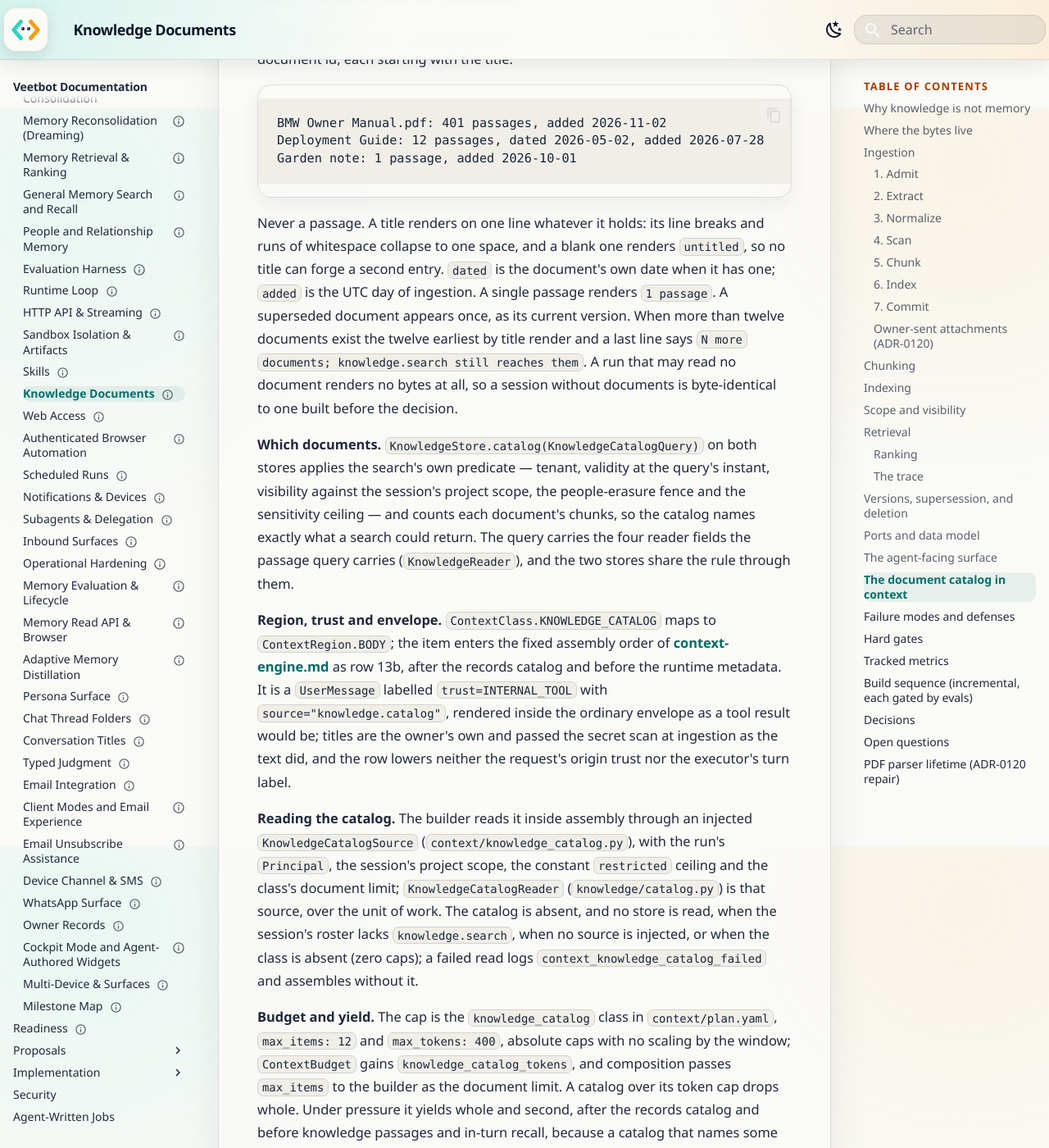
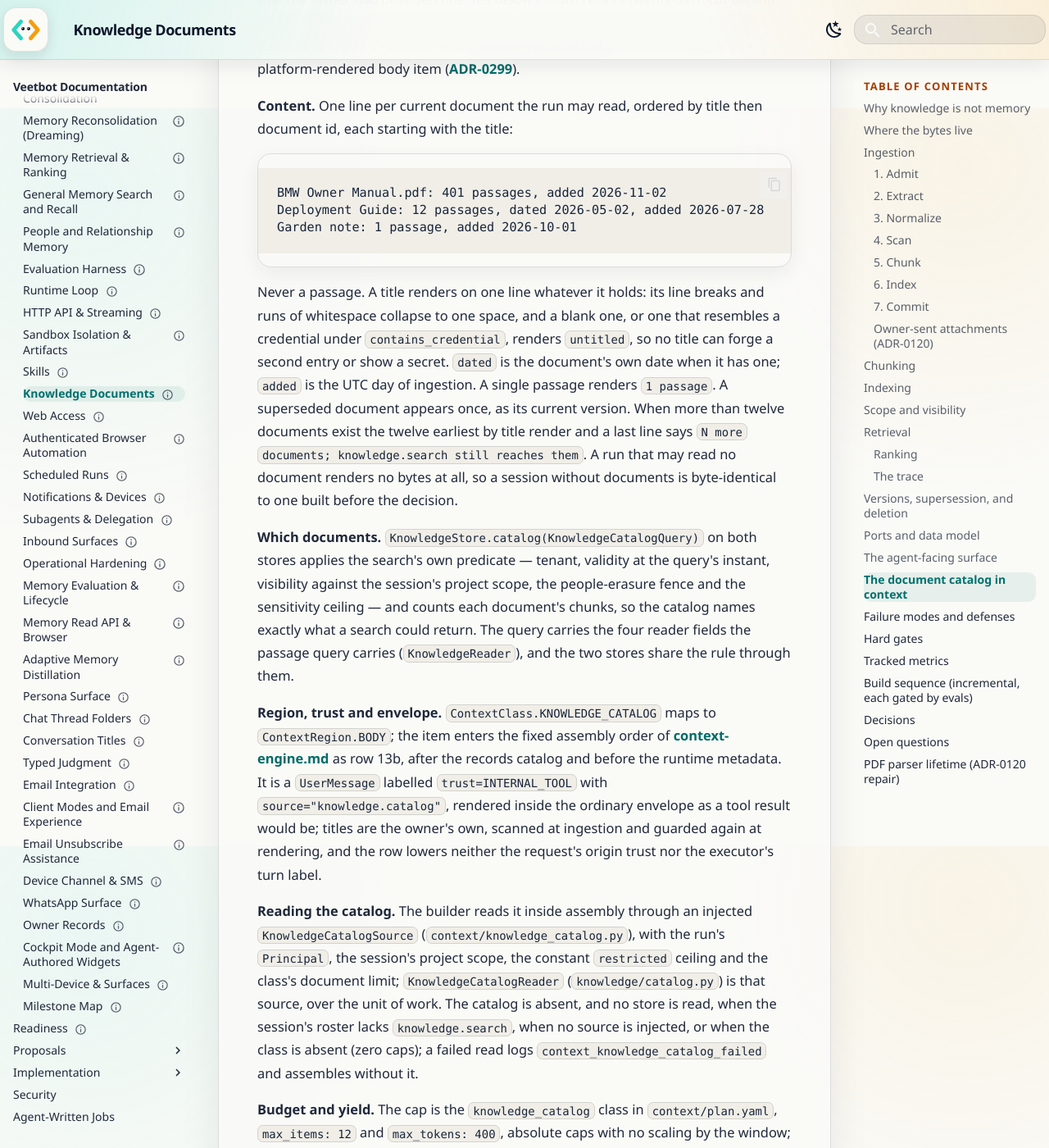
Before and after one commit to avitus/veetbot, an MkDocs documentation site: the page built from docs/plan/knowledge-documents.md, in a window 1280 px wide and 1400 px high, scrolled down 16968 px. Shown: the whole window at 82% size. Built offline with MkDocs 1.6.1 and Material for MkDocs 9.7.7, drawn with Linux system fonts in a browser that asks for light colours; some of the changed text lies outside the part shown.

Commit message:
Guard a stored title against showing a credential, with the shared rule
Review of PR 238 noted that the ingestion scan reaches only titles stored
after it. The catalog now applies the platform's shared credential rule,
contains_credential, when it renders, so a stored title that resembles a
credential renders "untitled"; ingestion scans the title with the same
shared rule, a superset of the text scan's labeled pattern.

Red first: the renderer test failed showing the token title verbatim.

Reading-Lane: A
Co-Authored-By: Claude Fable 5.1 <noreply@anthropic.com>
Glen-Conversation: 97d11080-0b53-454b-baf9-49581152c912

````diff
--- a/docs/plan/knowledge-documents.md
+++ b/docs/plan/knowledge-documents.md
@@ -170,9 +170,11 @@ Two scans, and they behave differently on purpose.
 
 The **secret scan blocks.** A credential inside a retrievable corpus is a durable leak
 that no trust envelope mitigates, because the leak is the string itself. Ingestion
-fails, names the chunk, and stores nothing. The title passes the same scan
-(ADR-0299): every search result and the catalog render it, so it is as
-model-visible as the text.
+fails, names the chunk, and stores nothing. The title passes the platform's
+shared credential rule, `contains_credential`, a superset of the text scan's
+labeled rule (ADR-0299): every search result and the catalog render it, so it
+is as model-visible as the text. The catalog applies the same rule again when
+it renders, so a title stored before the rule renders `untitled`.
 
 The **injection scan does not block.** It records `contains_instruction_like_text` on
 the chunk and surfaces it in the trace and in the rendered envelope. Two reasons. First,
@@ -643,8 +645,9 @@ Garden note: 1 passage, added 2026-10-01
 ```
 
 Never a passage. A title renders on one line whatever it holds: its line
-breaks and runs of whitespace collapse to one space, and a blank one renders
-`untitled`, so no title can forge a second entry. `dated` is the document's own
+breaks and runs of whitespace collapse to one space, and a blank one, or one
+that resembles a credential under `contains_credential`, renders `untitled`,
+so no title can forge a second entry or show a secret. `dated` is the document's own
 date when it has one; `added` is the UTC day of ingestion. A single passage
 renders `1 passage`. A superseded
 document appears once, as its current version. When more than twelve documents
@@ -666,8 +669,8 @@ stores share the rule through them.
 [context-engine.md](context-engine.md) as row 13b, after the records catalog
 and before the runtime metadata. It is a `UserMessage` labelled
 `trust=INTERNAL_TOOL` with `source="knowledge.catalog"`, rendered inside the
-ordinary envelope as a tool result would be; titles are the owner's own and
-passed the secret scan at ingestion as the text did, and the row lowers
+ordinary envelope as a tool result would be; titles are the owner's own,
+scanned at ingestion and guarded again at rendering, and the row lowers
 neither the request's origin trust nor the executor's turn label.
 
 **Reading the catalog.** The builder reads it inside assembly through an
````
Also changed, not shown: docs/adr/0299-the-context-names-the-documents-on-file.md (+7 -4 lines), 3 other files.
